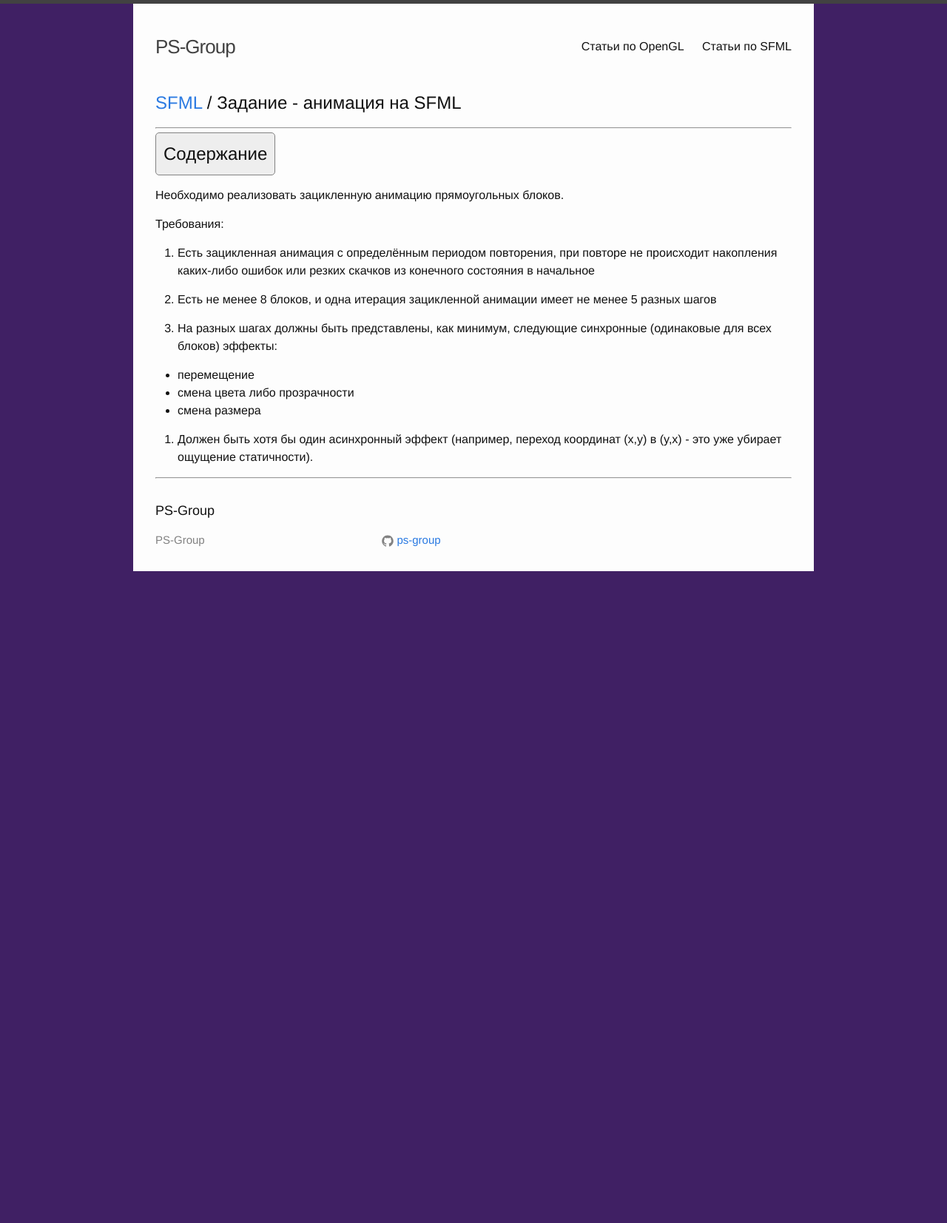
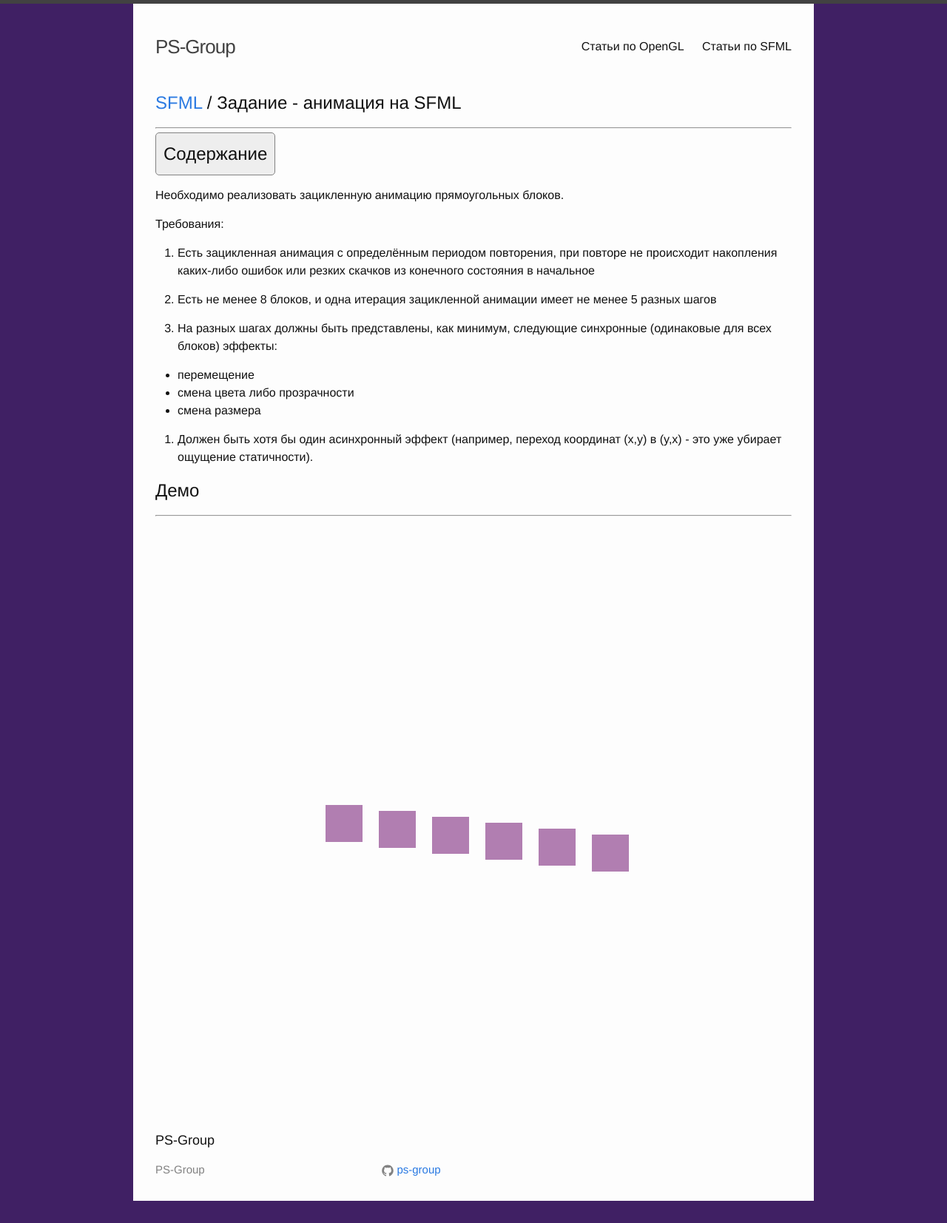
Before and after one commit to ps-group/ps-group.github.io, a Jekyll site: the page built from _sfml/1.3-animation.html, in a window 1280 px wide. Shown: the whole page at 74% size. Built offline with Jekyll 4.4.1, drawn with Linux system fonts in a browser that asks for light colours; before the commit the page ends 900 px from its top, so only the background shows below that.

Commit message:
Соединил демо и задание

```diff
--- /dev/null
+++ b/_sfml/1.3-animation.html
@@ -0,0 +1,61 @@
+---
+layout: animation_demo
+title: 'Задание - анимация на SFML'
+---
+
+<section class="page-section docs strong-headers">
+<div class="subtron text-left">
+  <div class="container-narrow">
+    <h2 class="arcticle-breadcrumbs not-in-toc">
+      <a href="/sfml/">SFML</a>
+      <span class="docs-breadcrumbs-divider">/</span>
+
+      Задание - анимация на SFML
+
+    </h2>
+  </div>
+</div>
+<div class="container-narrow">
+    <hr>
+    <div class="table-of-contents">
+    <h2 class="table-of-contents-title not-in-toc">Содержание</h2>
+    <div class="table-of-contents-rows"></div>
+    </div>
+    <p>Необходимо реализовать зацикленную анимацию прямоугольных блоков.</p>
+
+<p>Требования:</p>
+
+<ol>
+  <li>
+    <p>Есть зацикленная анимация с определённым периодом повторения, при повторе не происходит накопления каких-либо ошибок или резких скачков из конечного состояния в начальное</p>
+  </li>
+  <li>
+    <p>Есть не менее 8 блоков, и одна итерация зацикленной анимации имеет не менее 5 разных шагов</p>
+  </li>
+  <li>
+    <p>На разных шагах должны быть представлены, как минимум, следующие синхронные (одинаковые для всех блоков) эффекты:</p>
+  </li>
+</ol>
+
+<ul>
+  <li>перемещение</li>
+  <li>смена цвета либо прозрачности</li>
+  <li>смена размера</li>
+</ul>
+
+<ol>
+  <li>Должен быть хотя бы один асинхронный эффект (например, переход координат (x,y) в (y,x) - это уже убирает ощущение статичности).</li>
+</ol>
+
+<h2>Демо</h2>
+<hr>
+</div>
+<div class="home">
+	<div id="block1" class="block"></div>
+	<div id="block2" class="block"></div>
+	<div id="block3" class="block"></div>
+	<div id="block4" class="block"></div>
+	<div id="block5" class="block"></div>
+	<div id="block6" class="block"></div>
+</div>
+</section>
```
Also changed, not shown: _sfml/1.3-animation-demo.html (deleted, +0 -12 lines), _sfml/1.3-animation.md (deleted, +0 -19 lines), sfml.md (+2 -1 lines).
